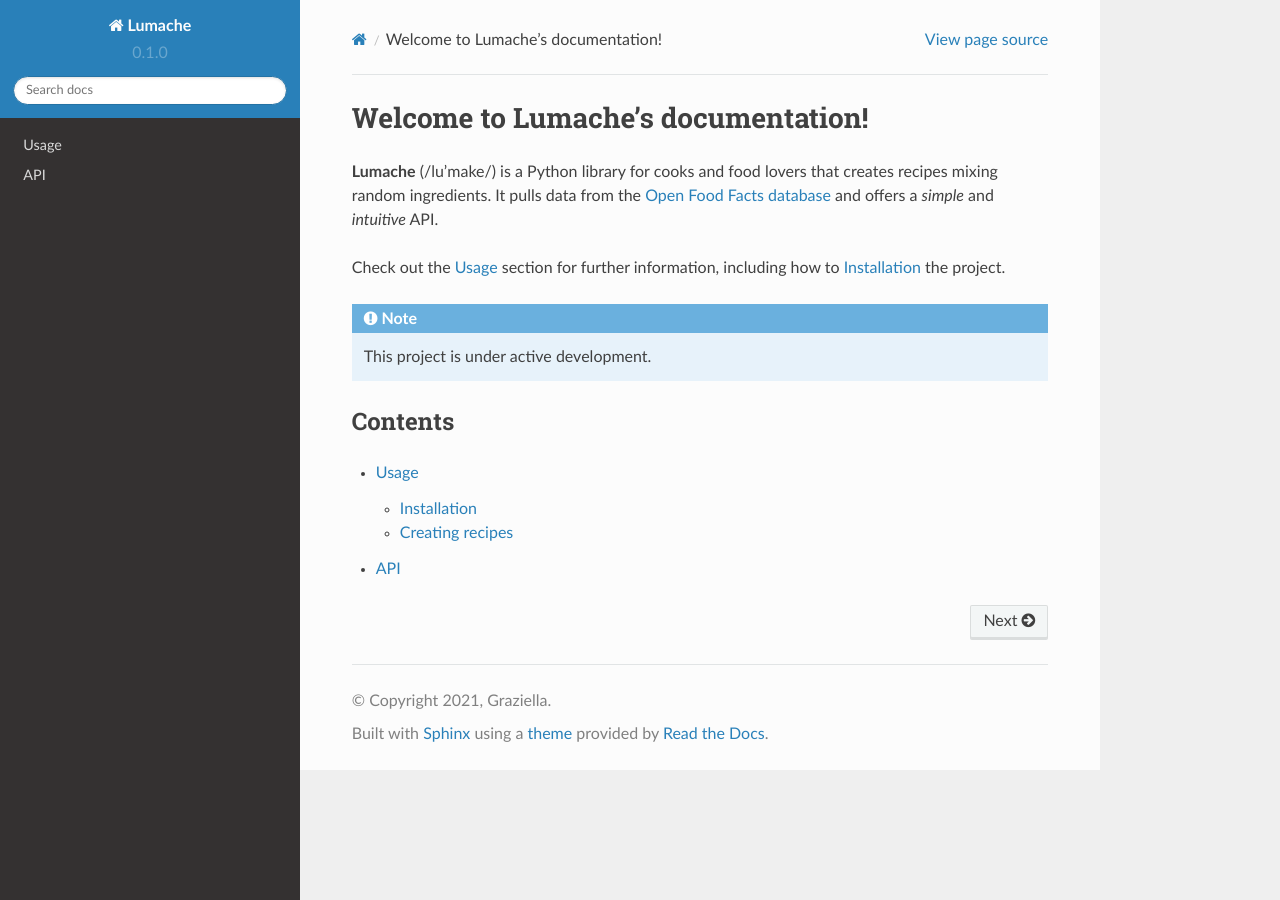
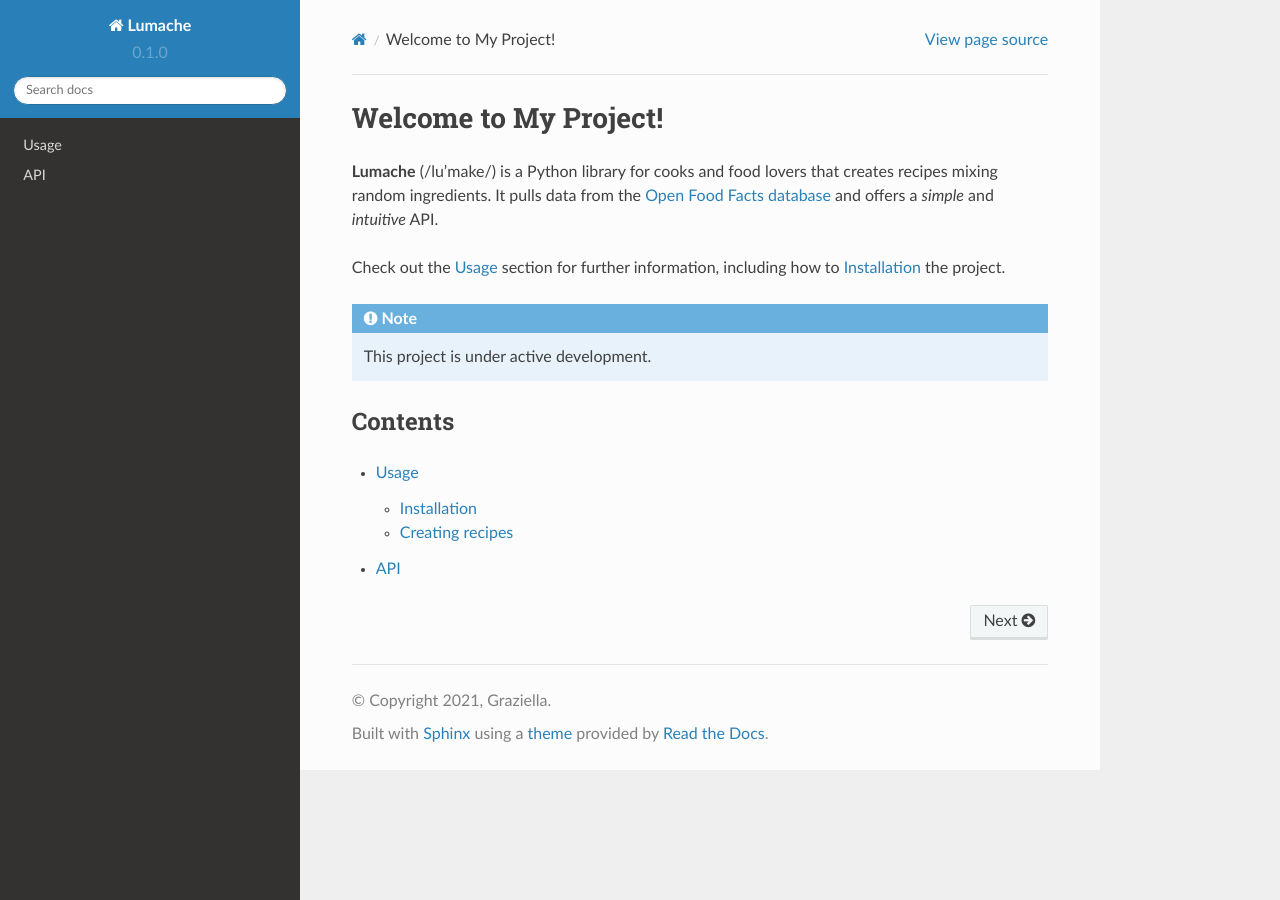
Before and after one commit to Lpc795/Project, a Sphinx documentation site: the page built from docs/source/index.rst, in a window 1280 px wide. Built offline with Sphinx 7.4.7 and the Read the Docs theme 2.0.0, drawn with Linux system fonts in a browser that asks for light colours.

Commit message:
Update index.rst

```diff
--- a/docs/source/index.rst
+++ b/docs/source/index.rst
@@ -1,4 +1,4 @@
-Welcome to Lumache's documentation!
+Welcome to My Project!
 ===================================
 
 **Lumache** (/lu'make/) is a Python library for cooks and food lovers
```
